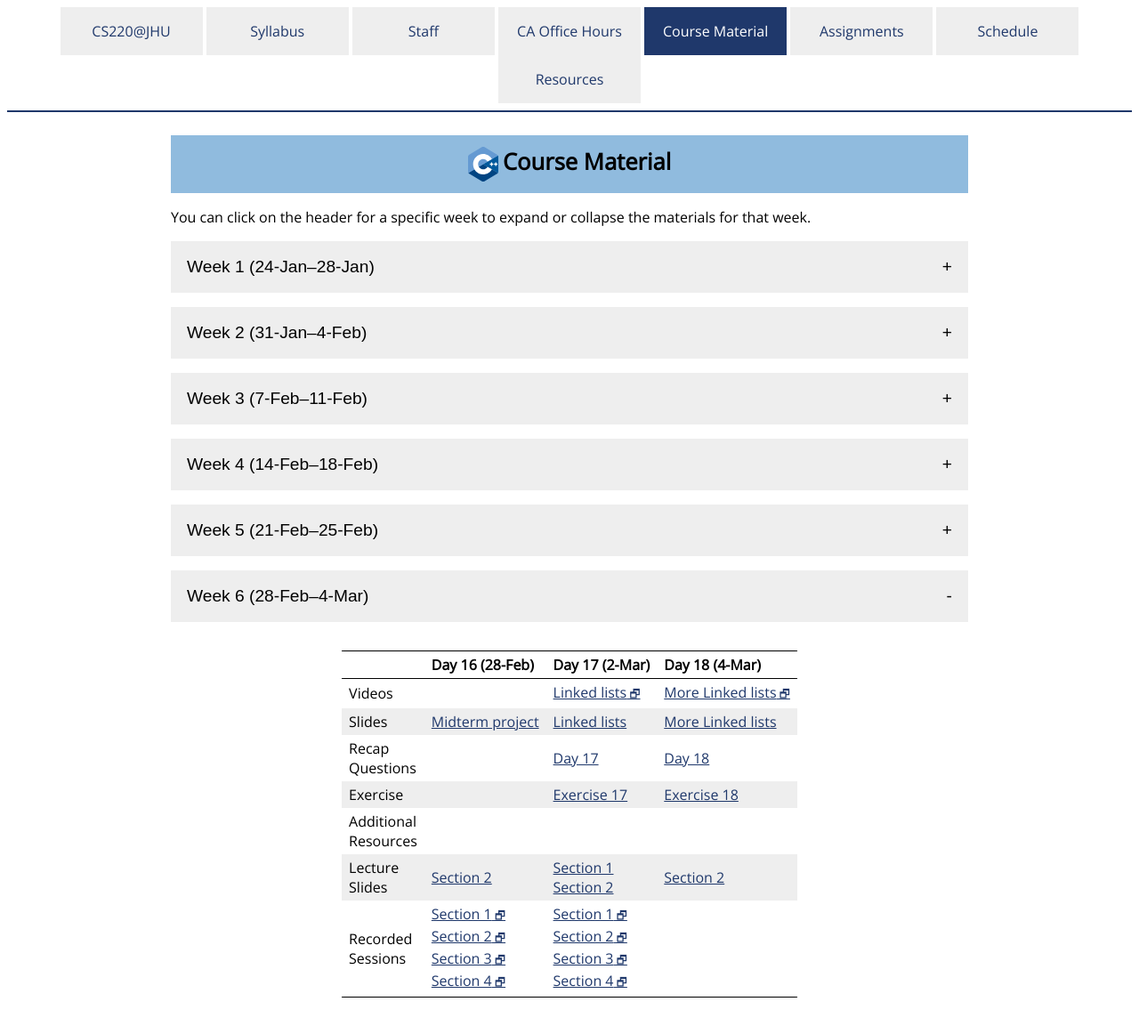
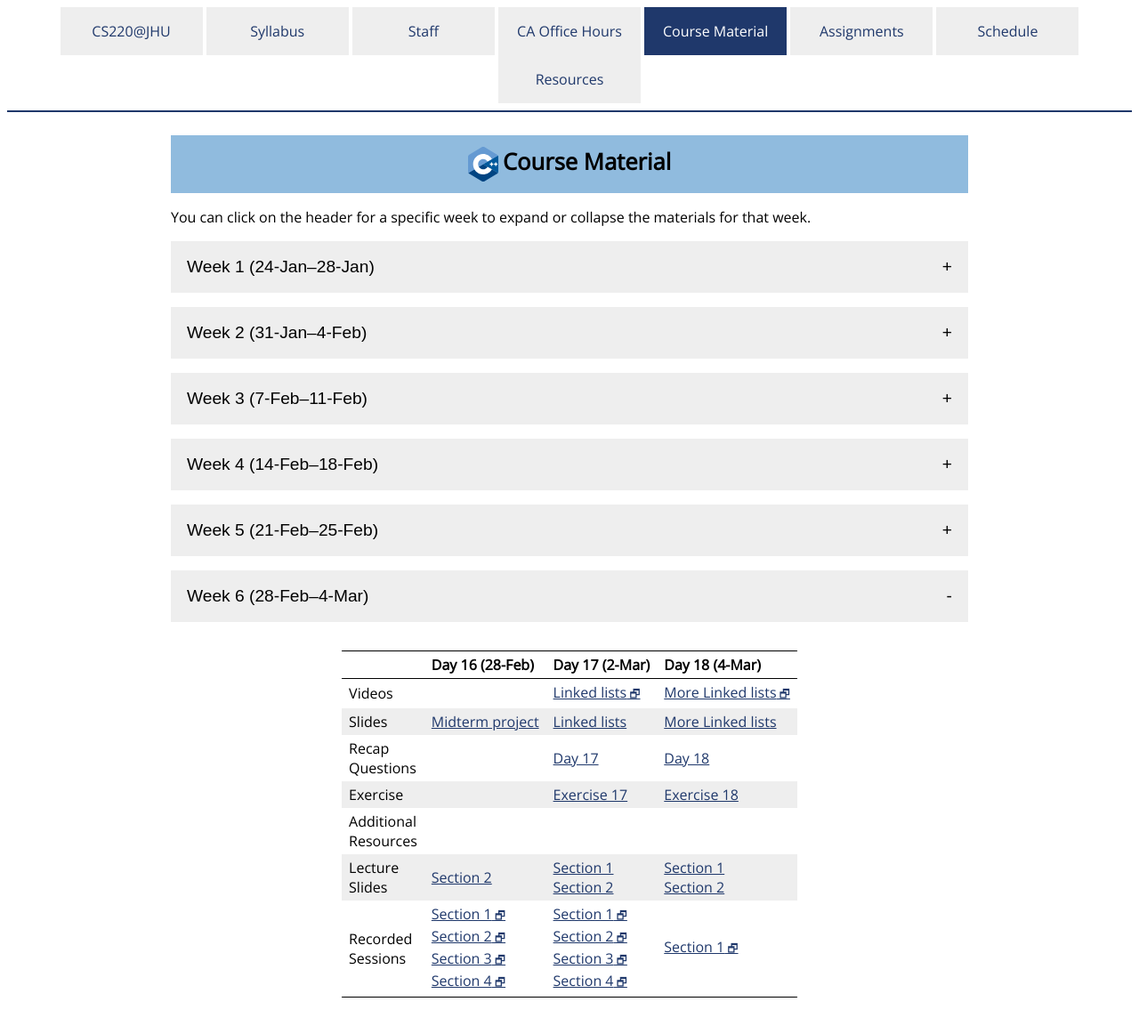
Before and after one commit to jhu-ip/cs220-s22, a Jekyll site: the page built from material.md, in a window 1280 px wide. Shown: the whole page at 89% size. Built offline with Jekyll 4.4.1, drawn with Linux system fonts in a browser that asks for light colours; some web fonts are replaced.

Commit message:
link day 18 materials for sec 01

```diff
--- a/material.csv
+++ b/material.csv
@@ -210,4 +210,6 @@
 6,3,4-Mar,Slides,More Linked lists,slides/day18_more_linked_lists.pdf
 6,3,4-Mar,Recap,Day 18,questions/day18.html
 6,3,4-Mar,Exercise,Exercise 18,exercise/ex18.html
+6,3,4-Mar,LectureSlides,"Section 1",slides/sec01/day18_notes.pdf
 6,3,4-Mar,LectureSlides,Section 2,slides/sec02/18.pdf
+6,3,4-Mar,Recording,"Section 1",https://jh.hosted.panopto.com/Panopto/Pages/Viewer.aspx?id=9dee4325-ca9c-4ea8-bf29-ae4e01364b28
--- a/material.md
+++ b/material.md
@@ -349,13 +349,13 @@
       <td>Lecture<br>Slides</td>
       <td><a href='slides/sec02/16.pdf'>Section 2</a></td>
       <td><a href='slides/sec01/day17_notes.pdf'>Section 1</a><br><a href='slides/sec02/17.pdf'>Section 2</a></td>
-      <td><a href='slides/sec02/18.pdf'>Section 2</a></td>
+      <td><a href='slides/sec01/day18_notes.pdf'>Section 1</a><br><a href='slides/sec02/18.pdf'>Section 2</a></td>
     </tr>
     <tr>
       <td>Recorded<br>Sessions</td>
       <td><a class='external' target='_blank' href='https://jh.hosted.panopto.com/Panopto/Pages/Viewer.aspx?id=11a3f085-1b39-43a9-9868-ae4a01395eda'>Section 1</a><br><a class='external' target='_blank' href='https://jh.hosted.panopto.com/Panopto/Pages/Viewer.aspx?id=8826782c-88d2-4909-b5f3-ae4a0140aa52'>Section 2</a><br><a class='external' target='_blank' href='https://jh.hosted.panopto.com/Panopto/Pages/Viewer.aspx?id=9cb71831-7b4e-47c7-a8e9-ae4a015ab045'>Section 3</a><br><a class='external' target='_blank' href='https://jh.hosted.panopto.com/Panopto/Pages/Viewer.aspx?id=04b9e6dc-05a6-477a-8f45-ae4a01029bf7'>Section 4</a></td>
       <td><a class='external' target='_blank' href='https://jh.hosted.panopto.com/Panopto/Pages/Viewer.aspx?id=76379573-2d62-4abc-a68a-ae4c01345f67'>Section 1</a><br><a class='external' target='_blank' href='https://jh.hosted.panopto.com/Panopto/Pages/Viewer.aspx?id=05eaf51d-bb28-43d7-8ef9-ae4c0141c944'>Section 2</a><br><a class='external' target='_blank' href='https://jh.hosted.panopto.com/Panopto/Pages/Viewer.aspx?id=babc99b2-7d21-4fb9-9d01-ae4c015c1b55'>Section 3</a><br><a class='external' target='_blank' href='https://jh.hosted.panopto.com/Panopto/Pages/Viewer.aspx?id=4b83601f-56ce-4768-8da0-ae4c010c0151'>Section 4</a></td>
-      <td></td>
+      <td><a class='external' target='_blank' href='https://jh.hosted.panopto.com/Panopto/Pages/Viewer.aspx?id=9dee4325-ca9c-4ea8-bf29-ae4e01364b28'>Section 1</a></td>
     </tr>
   </tbody>
 </table>
```
